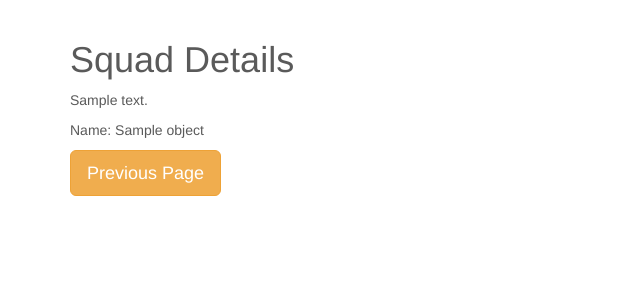
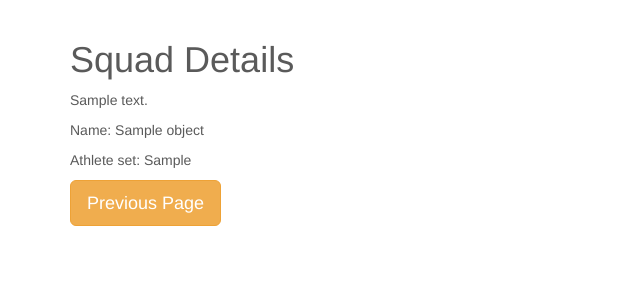
Before and after one commit to saechtner/turn-events, a Django app: template Turnauswertung-py3/gymnastics/templates/gymnastics/squads/detail.html in a window 1280 px wide. Shown: the part 71-371 px from the top of the page, without its empty margins (0-640 px from the left). Run offline with Django 3.2, Linux system fonts and the light colour scheme; the template is opened without the code that fills it: most values are stand-ins (such as "Sample title", 1, 10 or a date in 2020); data that the repository does not hold is empty; some libraries are stand-ins or nearby versions.

Commit message:
added athletes to squad detail

```diff
--- a/Turnauswertung-py3/gymnastics/templates/gymnastics/squads/detail.html
+++ b/Turnauswertung-py3/gymnastics/templates/gymnastics/squads/detail.html
@@ -4,6 +4,7 @@
   <h1>Squad Details</h1>
   <p>{{ object.content }}</p>
   <p>Name: {{ object.name }}</p>
+  <p>Athlete set: {{ object.athlete_set.all }}</p>
 
   <input class="btn btn-lg btn-warning" type="button" value="Previous Page" onClick="javascript:history.go(-1);">
 {% endblock content %}
```
